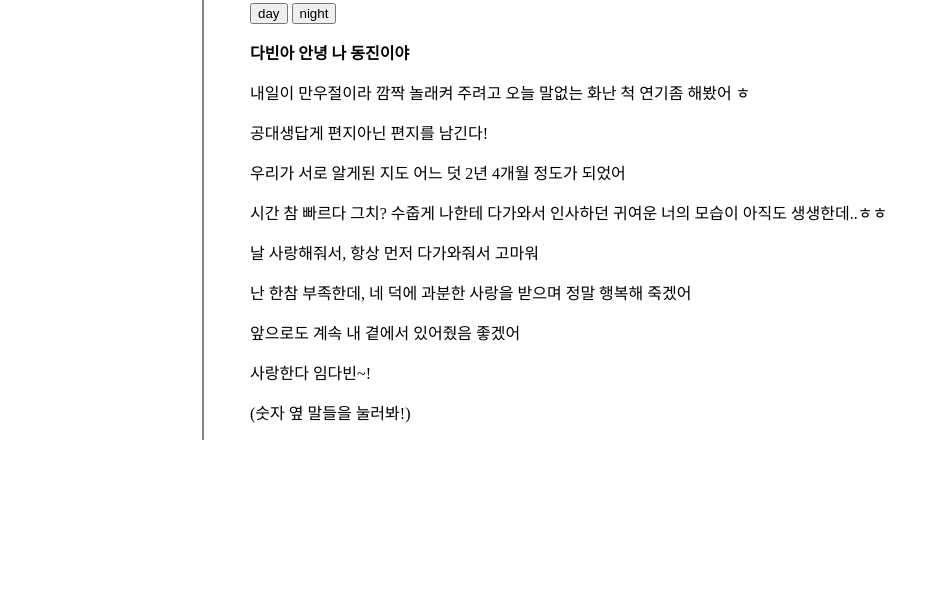
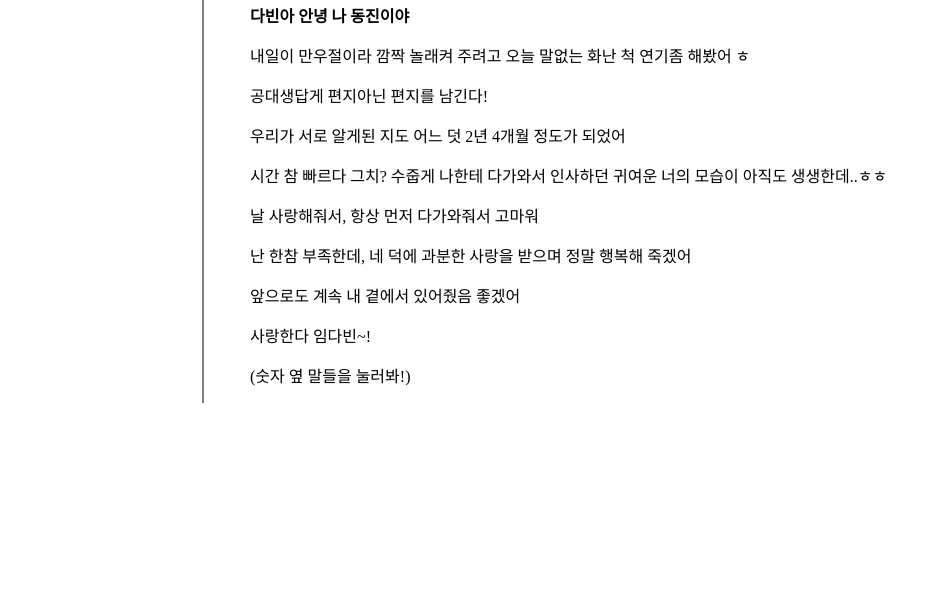
Before and after one commit to ehdwls/web1, a plain HTML site: page 1.html in a window 1280 px wide. Shown: the part 205-800 px from the top of the page, without its empty margins (0-932 px from the left). Drawn offline with Linux system fonts and the light colour scheme; a script that the page names is missing.

Commit message:
Add files via upload

```diff
--- a/1.html
+++ b/1.html
@@ -19,8 +19,6 @@
   <div id="article">
    <h2>하고 싶은 말</h2>
 
-     <input type="button" value="day">
-<input type="button" value="night">
    <p><strong> 다빈아 안녕</strong> <strong> 나 동진이야</strong> </p>
    <p>내일이 만우절이라 깜짝 놀래켜 주려고 오늘 말없는 화난 척 연기좀 해봤어 ㅎ</p>
    <p>공대생답게 편지아닌 편지를 남긴다!</p>
```
Also changed, not shown: index.html (+2 -2 lines).
